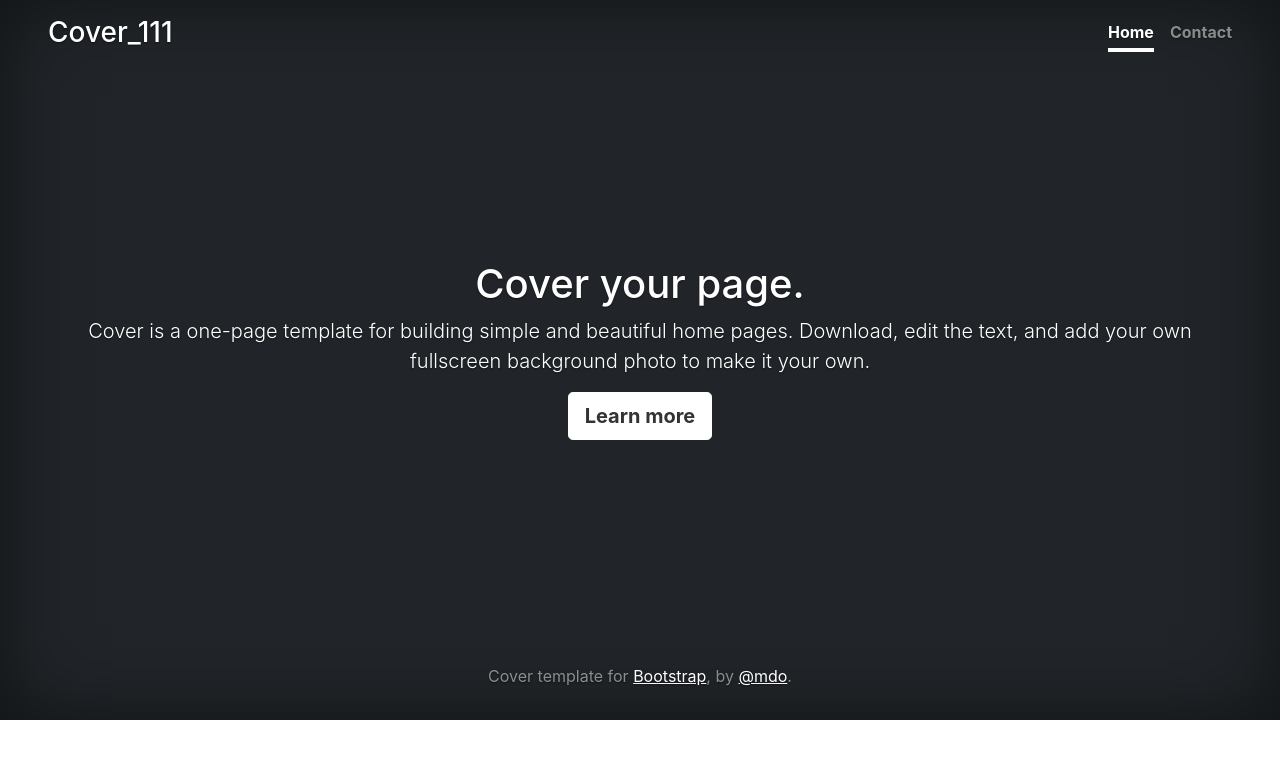
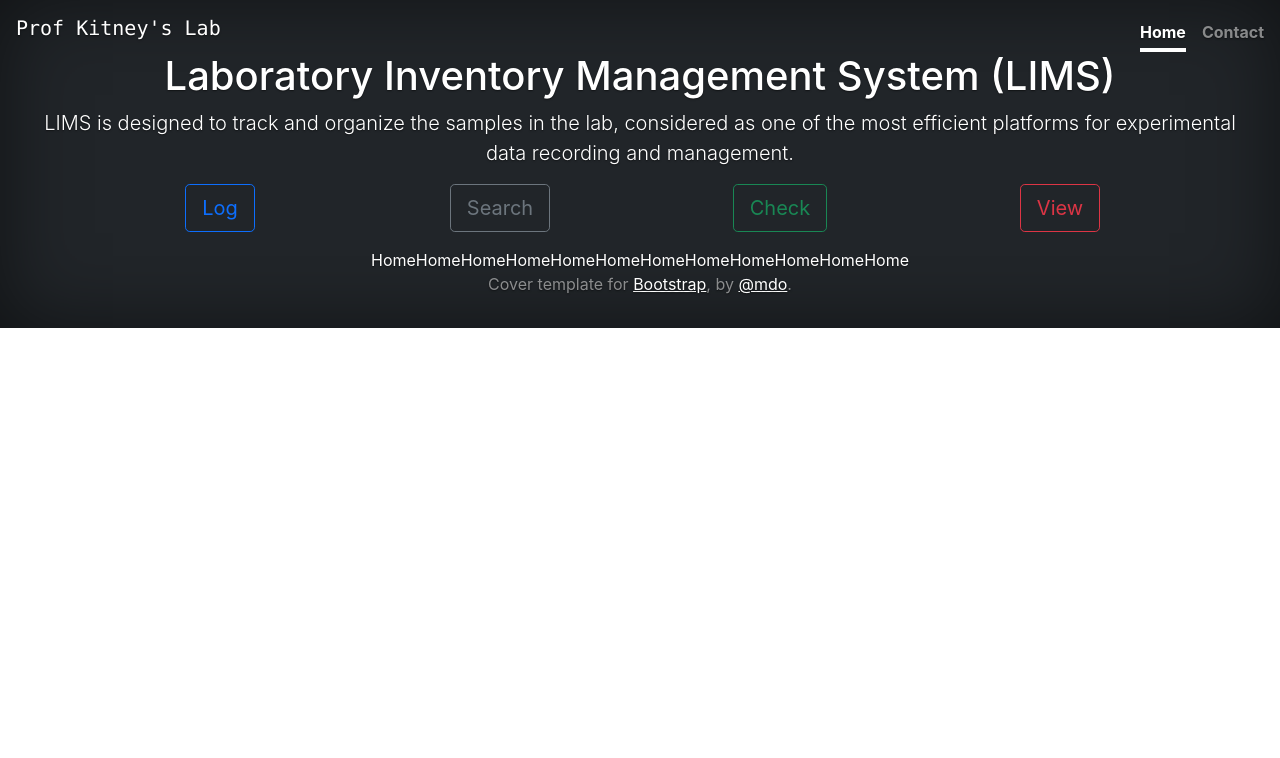
Before and after one commit to Liwen-Zha/LIMS-database-system, a React (Create React App) app in the folder frontend/: page /#/log in a window 1280 px wide. Shown: the top 758 px of the page. Built offline with nearby package versions, Linux system fonts and the light colour scheme.

Commit message:
App.js: the home page (not complete yet) App_init.js: the initial file created by react App_simpleDemo.js: a simple design of a web page that allows me to understand how to operate react basically
Please only focus on App.js (i.e., regardless of App_init.js and App_simpleDemo.js)

```diff
--- a/frontend/src/App.css
+++ b/frontend/src/App.css
@@ -21,7 +21,7 @@ body {
   box-shadow: inset 0 0 5rem rgba(0, 0, 0, .5);
 }
 
-.main-page-config {
+.ho-page-config {
   max-width: 95%;
   min-height: 45em;
 }
--- a/frontend/src/App.js
+++ b/frontend/src/App.js
@@ -1,37 +1,76 @@
 import './App.css';
 import React from "react";
+import Log from "./pages/Log.jsx";
+import {
+    Route,
+    HashRouter
+} from "react-router-dom";
+import { NavLink } from "react-router-dom";
+
 function App() {
   //console.log("hello")
     return (
-        <body className="d-flex w-100 h-100 text-center text-white bg-dark">
+        <HashRouter>
+        <body class="d-flex text-center text-white bg-dark">
 
-        <div className="main-page-config d-flex w-100 h-100 p-3 mx-auto flex-column">
-            <header className="mb-auto">
+        <div class="home-page-config d-flex p-3 mx-auto flex-column">
+            <header class="mb-auto">
                 <div>
-                    <h3 className="float-md-start mb-0">Cover_111</h3>
-                    <nav className="nav nav-masthead justify-content-center float-md-end">
-                        <a className="nav-link active" aria-current="page" href="/">Home</a>
-                        <a className="nav-link" href="/">Contact</a>
+                    <h5 class="float-md-start font-monospace">Prof Kitney's Lab</h5>
+                    <nav class="nav nav-masthead justify-content-center float-md-end">
+                        <a class="nav-link active" aria-current="page" href="/">Home</a>
+                        <a class="nav-link" href="https://www.imperial.ac.uk/synthetic-biology">Contact</a>
                     </nav>
                 </div>
             </header>
 
-            <main className="px-4">
-                <h1>Cover your page.</h1>
-                <p className="lead">Cover is a one-page template for building simple and beautiful home pages. Download,
-                    edit the text, and add your own fullscreen background photo to make it your own.</p>
-                <p className="lead">
-                    <a href="/" className="btn btn-lg btn-secondary fw-bold border-white bg-white">Learn more</a>
+            <main class="px-4">
+                <h1 float-sm-start>Laboratory Inventory Management System (LIMS)</h1>
+                <p class="lead">LIMS is designed to track and organize the samples in the lab, considered as one of
+                    the most efficient platforms for experimental data recording and management.</p>
+                <p class="lead">
+                    <div className="container">
+                        <div className="row g-1">
+                            <div className="col-3">
+                                <NavLink to='/log'>
+                                    <button class="btn btn-outline-primary btn-lg" type="button">Log</button>
+                                </NavLink>
+                            </div>
+                            <div className="col-3">
+                                <NavLink to='/search'>
+                                    <button className="btn btn-outline-secondary btn-lg" type="button">Search</button>
+                                </NavLink>
+                            </div>
+                            <div className="col-3">
+                                 <NavLink to='/check'>
+                                     <button className="btn btn-outline-success btn-lg" type="button">Check</button>
+                                 </NavLink>
+                            </div>
+                            <div className="col-3">
+                                <NavLink to='/view'>
+                                    <button className="btn btn-outline-danger btn-lg" type="button">View</button>
+                                </NavLink>
+                            </div>
+                        </div>
+                    </div>
+
                 </p>
+
+
             </main>
 
-            <footer className="mt-auto text-white-50">
-                <p>Cover template for <a href="https://getbootstrap.com/" className="text-white">Bootstrap</a>, by <a
-                    href="https://twitter.com/mdo" className="text-white">@mdo</a>.</p>
+            <div className="content">
+                <Route path="/log" component={Log}/>
+            </div>
+
+            <footer class="mt-auto text-white-50">
+                <p>Cover template for <a href="https://getbootstrap.com/" class="text-white">Bootstrap</a>, by <a
+                    href="https://twitter.com/mdo" class="text-white">@mdo</a>.</p>
             </footer>
         </div>
 
         </body>
+        </HashRouter>
     );
 
 }
--- /dev/null
+++ b/frontend/src/pages/Log.jsx
@@ -0,0 +1,13 @@
+import React, {Component} from 'react';
+
+class Log extends Component {
+  render() {
+    return (
+        <div>
+            <div>HomeHomeHomeHomeHomeHomeHomeHomeHomeHomeHomeHome</div>
+        </div>
+    );
+  }
+}
+
+export default Log;
```
